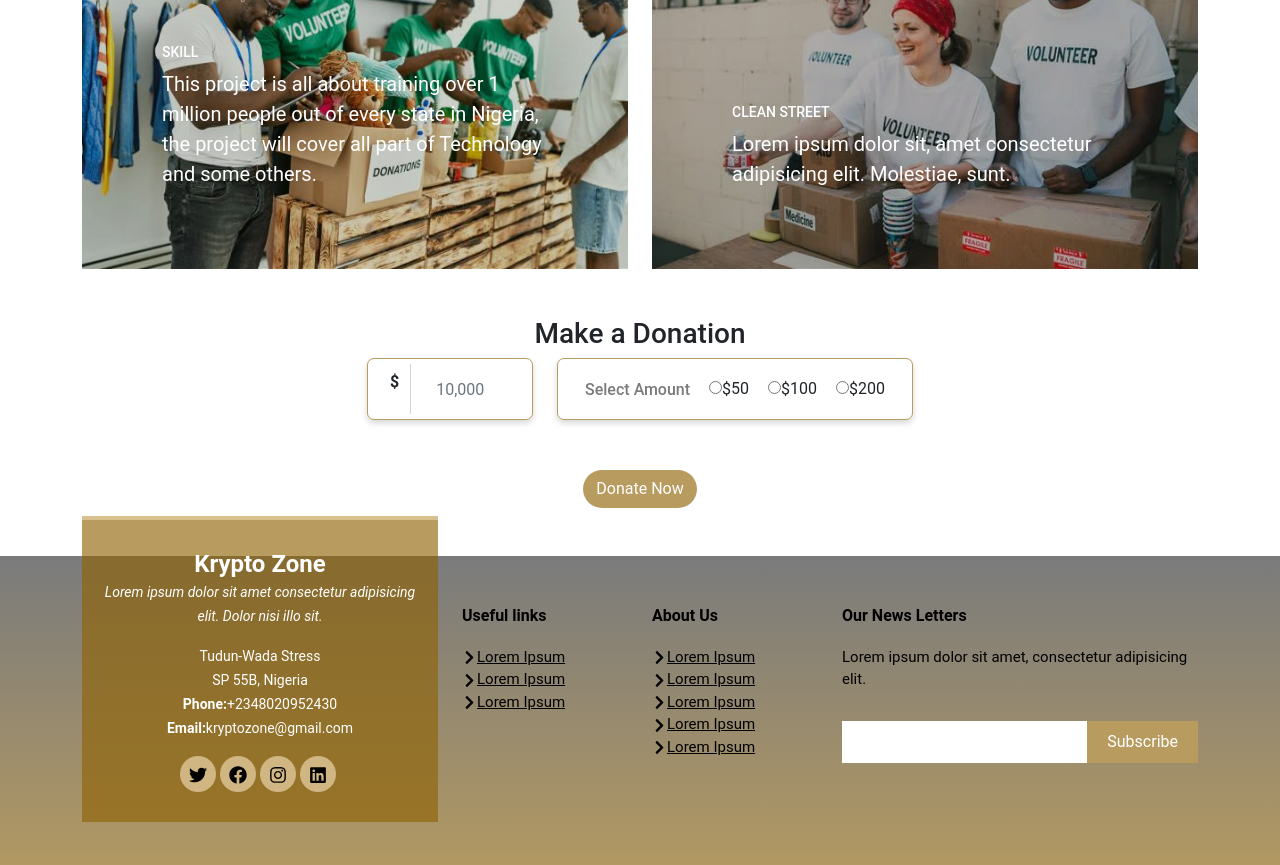
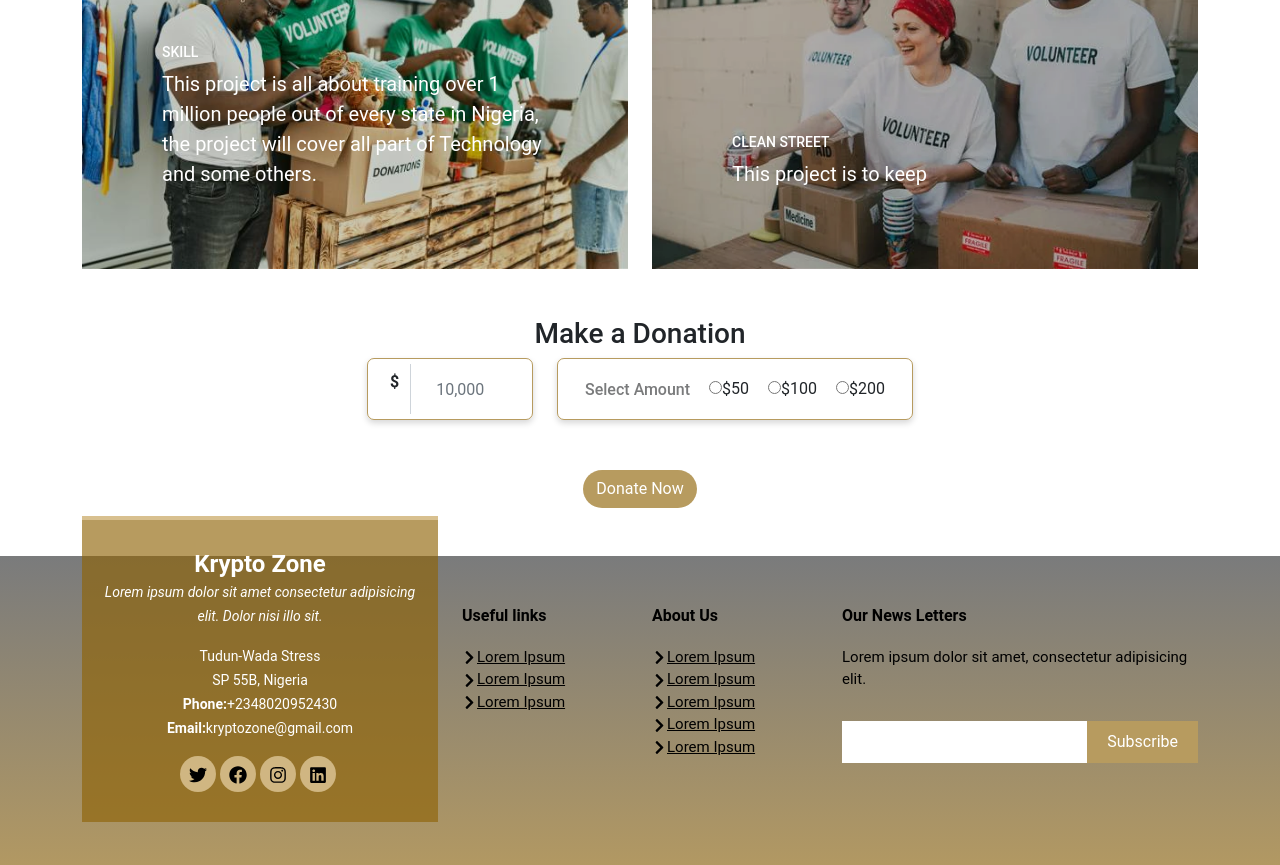
Before and after one commit to zeredogo/krypto-zone-charity, a React (Create React App) app: page / in a window 1280 px wide. Shown: the part 4740-5605 px from the top of the page. Built offline with nearby package versions, Linux system fonts and the light colour scheme.

Commit message:
updating commit

```diff
--- a/src/component/FinishedProject.jsx
+++ b/src/component/FinishedProject.jsx
@@ -101,8 +101,7 @@ const FinishedProject = () => {
                   <span className="des">
                     <h2>clean street</h2>
                     <p className="mb-0">
-                      Lorem ipsum dolor sit, amet consectetur
-                      adipisicing elit. Molestiae, sunt.
+                      This project is to keep
                     </p>
                   </span>
                 </span>
```
